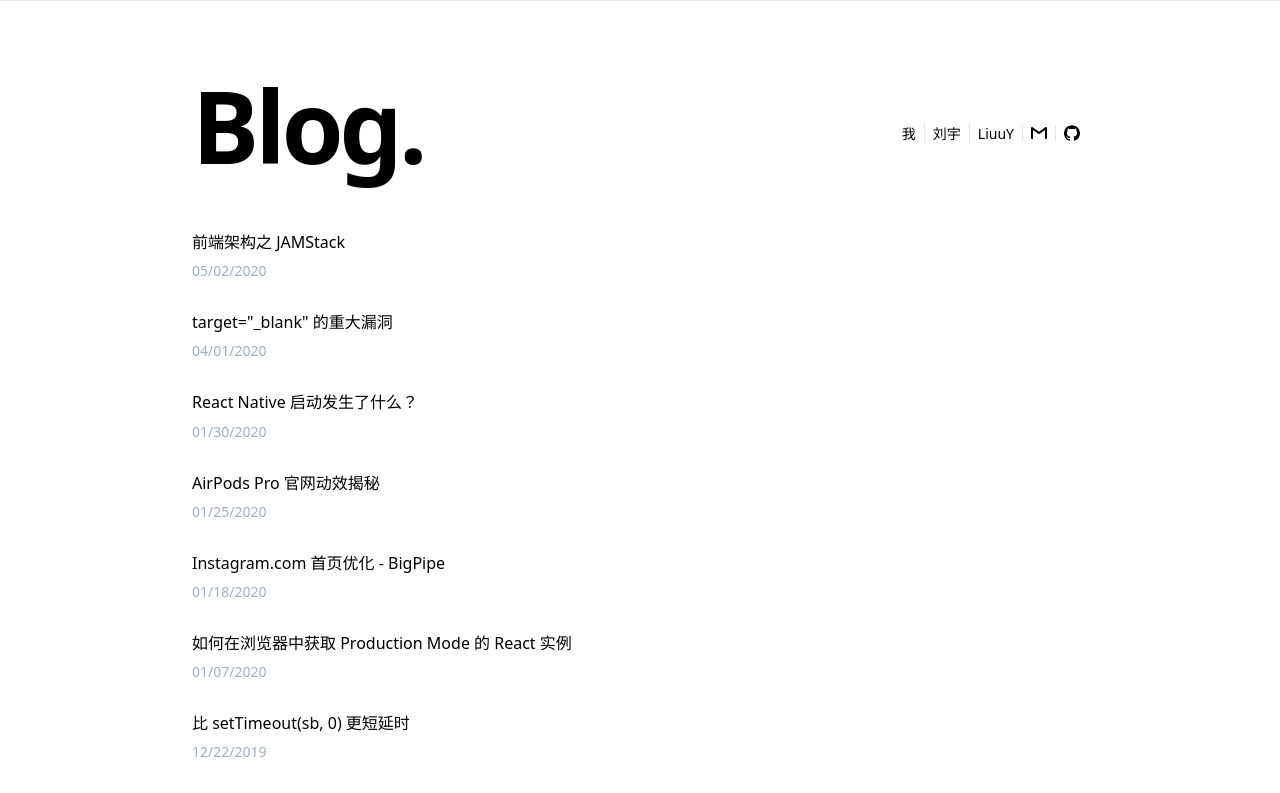
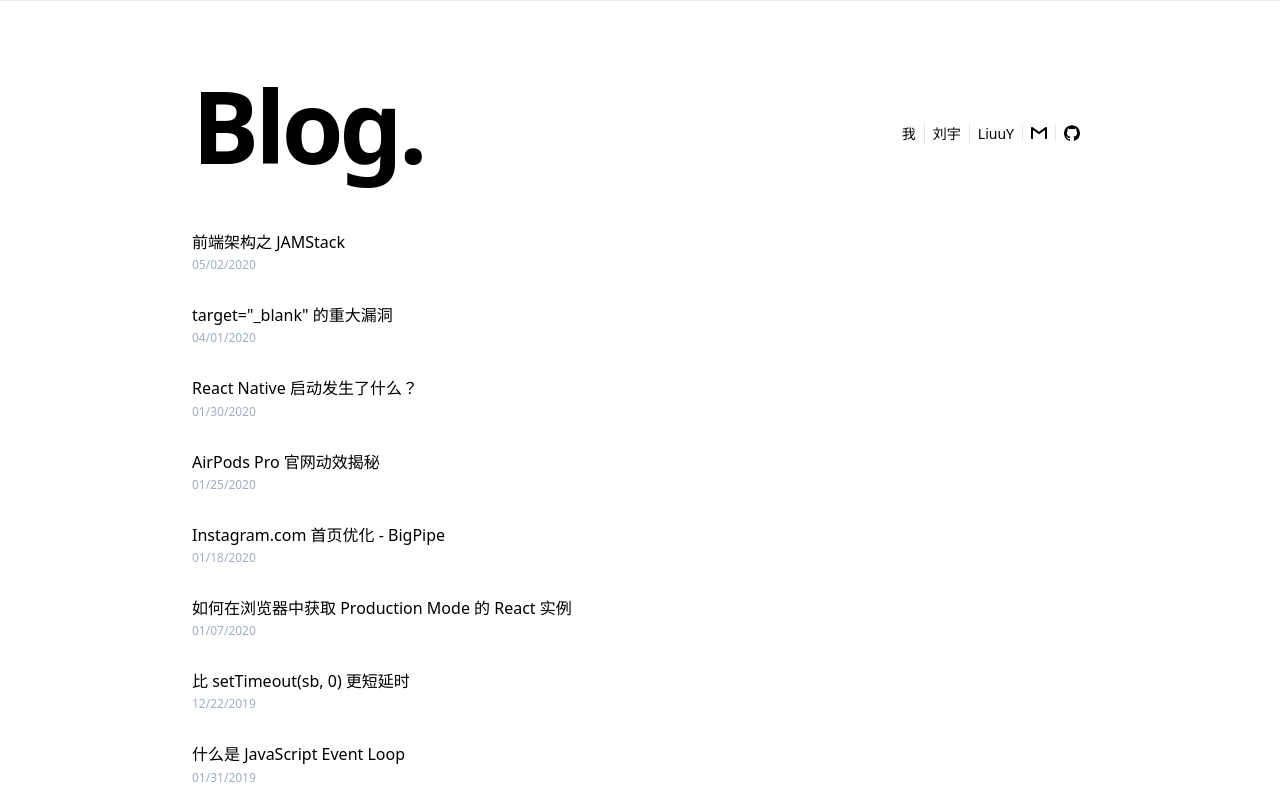
Before and after one commit to LiuuY/blog-site, a Next.js app: page / in a window 1280 px wide. Shown: the top 793 px of the page. Built offline with nearby package versions, Linux system fonts and the light colour scheme.

Commit message:
post style

```diff
--- a/components/hero-post.js
+++ b/components/hero-post.js
@@ -13,12 +13,12 @@ export default function HeroPost({
     <section>
       <div className="md:grid md:grid-cols-2 md:col-gap-16 lg:col-gap-8 mb-6 md:mb-8">
         <div>
-          <h3 className="mb-2 text-base lg:text-base leading-tight">
+          <h3 className="mb-1 text-base lg:text-base leading-tight">
             <Link as={`/posts/${slug}`} href="/posts/[slug]">
               <a className="hover:underline">{title}</a>
             </Link>
           </h3>
-          <div className="mb-4 md:mb-0 text-sm text-gray-500">
+          <div className="mb-4 md:mb-0 text-xs text-gray-500">
             <DateFormater dateString={date} />
           </div>
         </div>
--- a/components/post-header.js
+++ b/components/post-header.js
@@ -8,7 +8,7 @@ export default function PostHeader({ title, date, author }) {
       <PostTitle>{title}</PostTitle>
       <div className="hidden md:block md:mb-12">
         <Avatar name={author.name} picture={author.picture} />
-        <div className="text-gray-500">
+        <div className="text-xs text-gray-500">
           <DateFormater dateString={date} />
         </div>
       </div>
```
